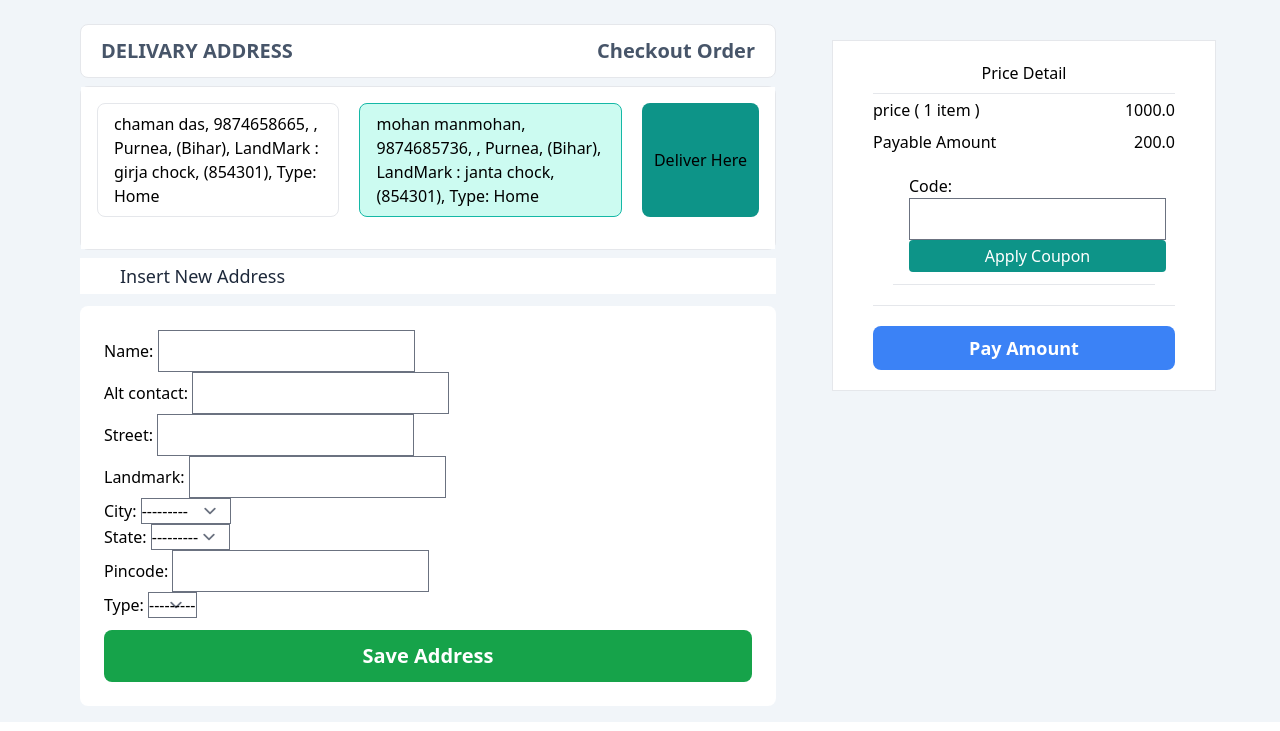
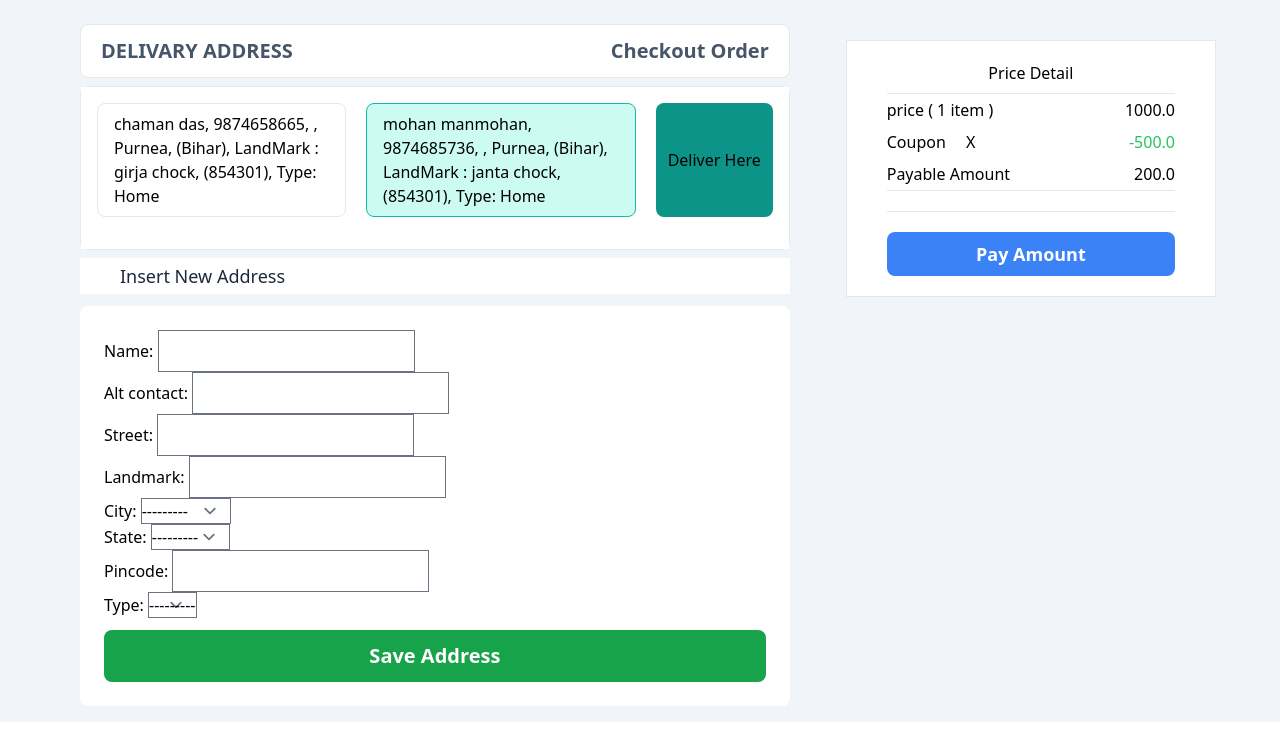
Before and after one commit to Mohan3C/Textio, a Django app: page /address/61/ in a window 1280 px wide. Shown: the part 69-800 px from the top of the page. Run offline with Django 5.2, Linux system fonts and the light colour scheme; a user stored in the database is signed in; data comes from the database, SQL or seed files in the repository; both versions use the stored data as it was after the commit; some libraries are stand-ins or nearby versions.

Commit message:
add coupon price

```diff
--- a/projecttextio/apptextio/templates/public/address.html
+++ b/projecttextio/apptextio/templates/public/address.html
@@ -82,12 +82,21 @@
                     <p>price ( 1 item )</p>
                     <p>{{order.gettotalamount}}</p>
                 </div>
+                {% if order.coupon_id %}
                 <div class="flex flex-1 items-center justify-between  py-1">
+                    <div>
+
+                        <p>Coupon <a href="" class="px-4">X</a></p>
+                    </div>
+                    <p class="text-green-500">-{{order.coupon_id.amount}}</p>
+                </div>
+                {% endif %}
+                <div class="flex flex-1 items-center justify-between border-b py-1">
                     <p>Payable Amount </p>
-                    <p>{{order.getpayableamount}}</p>
+                    <p >{{order.getpayableamount}}</p>
                 </div>
-
-                <div class="flex flex-1 pb-2 pt-3 mx-5 border-b px-2 ">
+                {% if not order.coupon_id %}
+                <div class="flex flex-1 pb-2 pt-3 mx-5 px-2  ">
                     <form action="{% url 'Couponadd' order.id %}" method="post" class="flex flex-col px-2 py-1">
                         {% csrf_token %}
                         {{couponform|crispy}}
@@ -96,6 +105,7 @@
                     </form>
 
                 </div>
+                {% endif %}
                 {%else %}
                 <div class="flex flex-1 items-center justify-between  py-1">
                     <p>price ( {{product_no}} items )</p>
```
Also changed, not shown: projecttextio/db.sqlite3.
